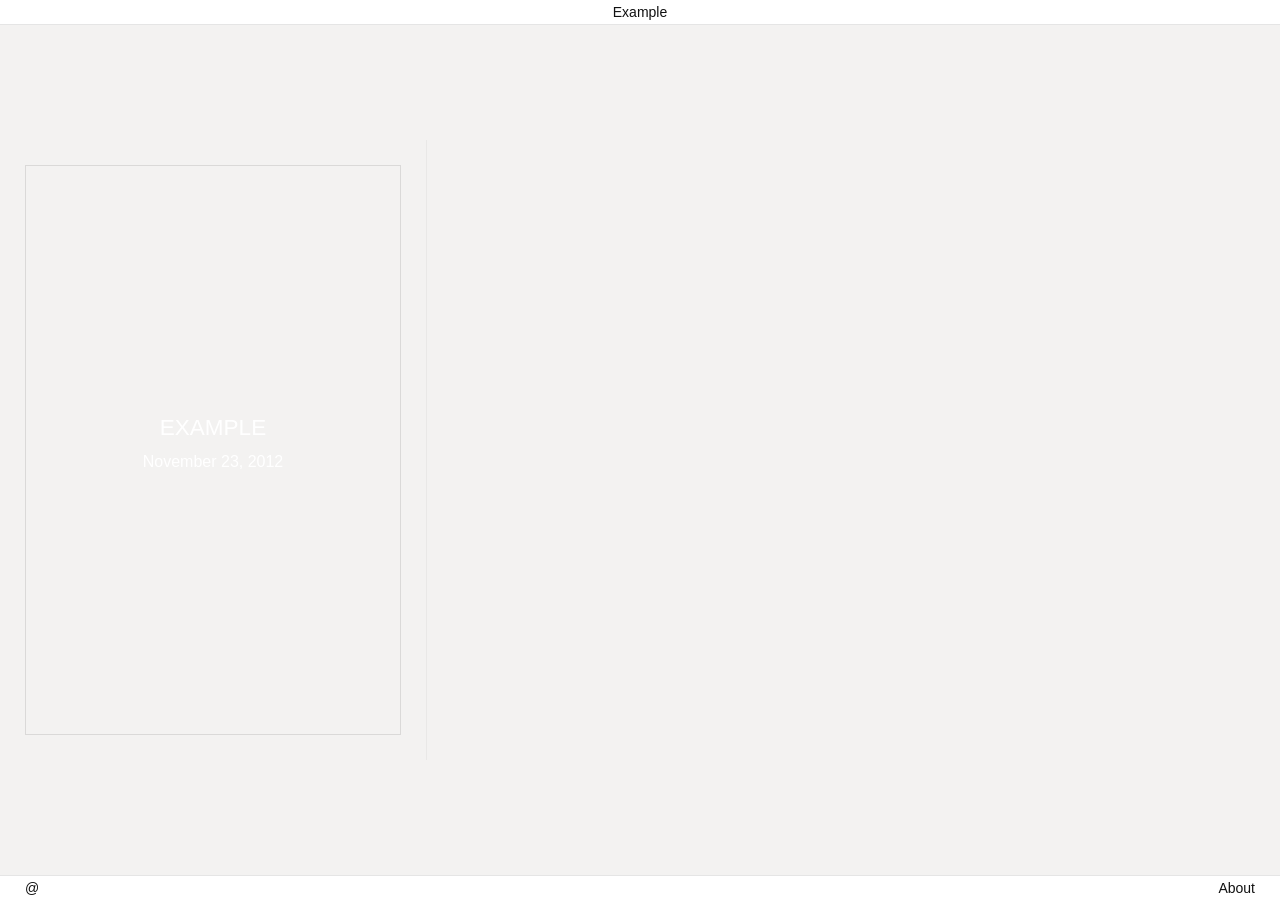
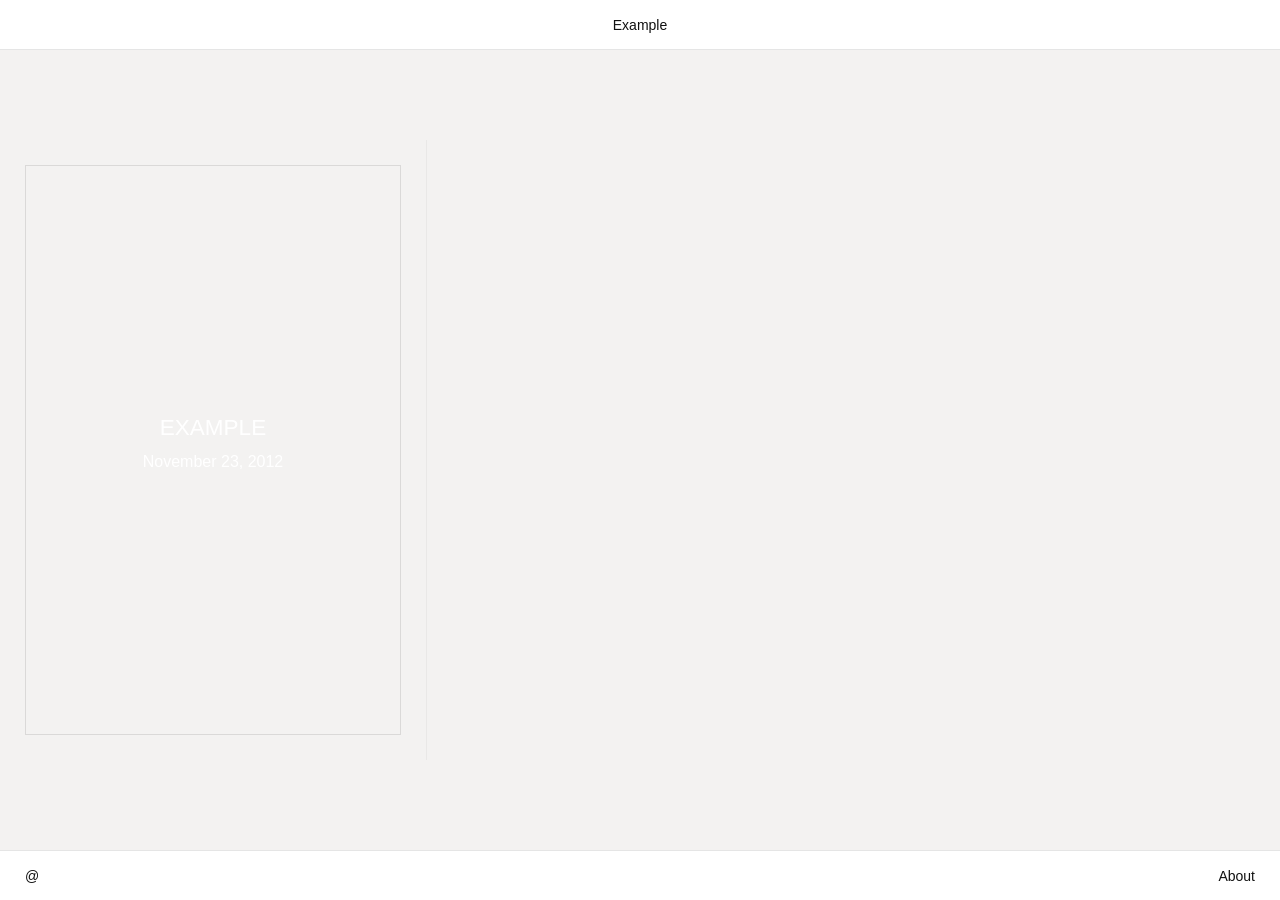
Before and after one commit to opencrumb/opencrumb.github.io, a Jekyll site: the page built from index.html, in a window 1280 px wide. Built offline with Jekyll 4.4.1, drawn with Linux system fonts in a browser that asks for light colours.

Commit message:
added base files

```diff
--- a/_sass/_nav.scss
+++ b/_sass/_nav.scss
@@ -4,7 +4,7 @@
 
 nav,
 footer {
-  height: $nav-background-color;
+  height: $nav-height;
   width: 100%;
   display: flex;
   flex-direction: row;
```
